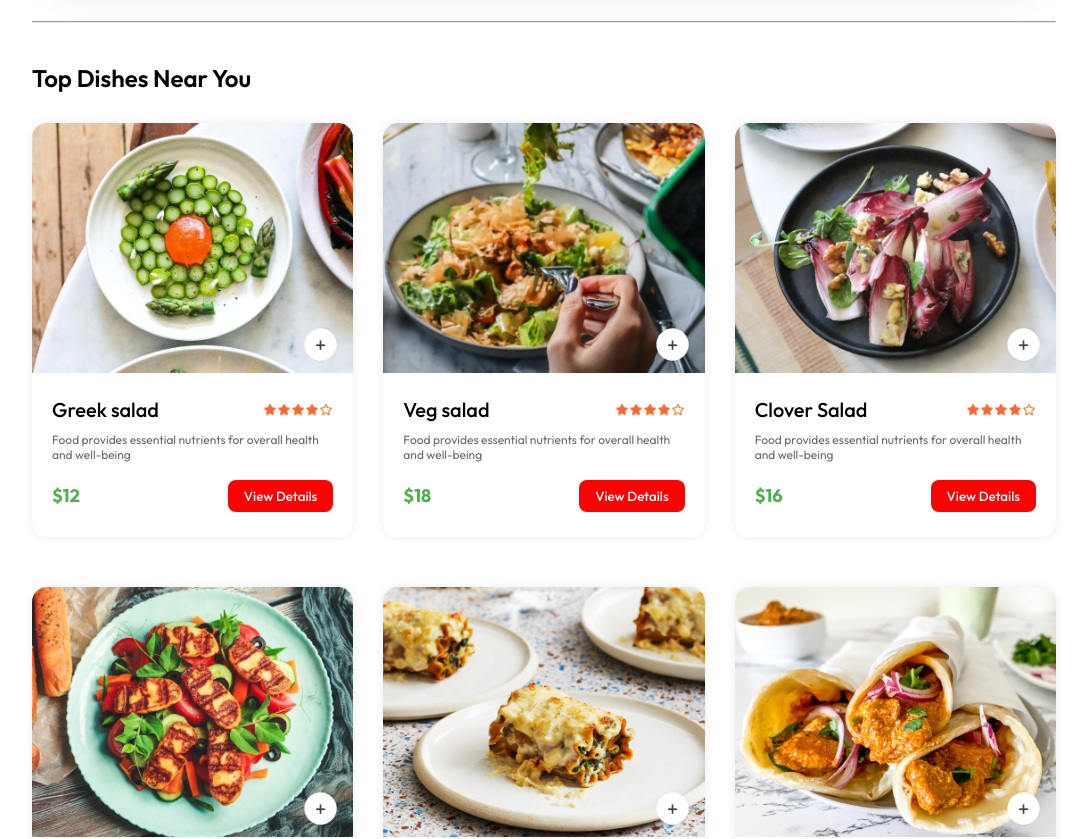
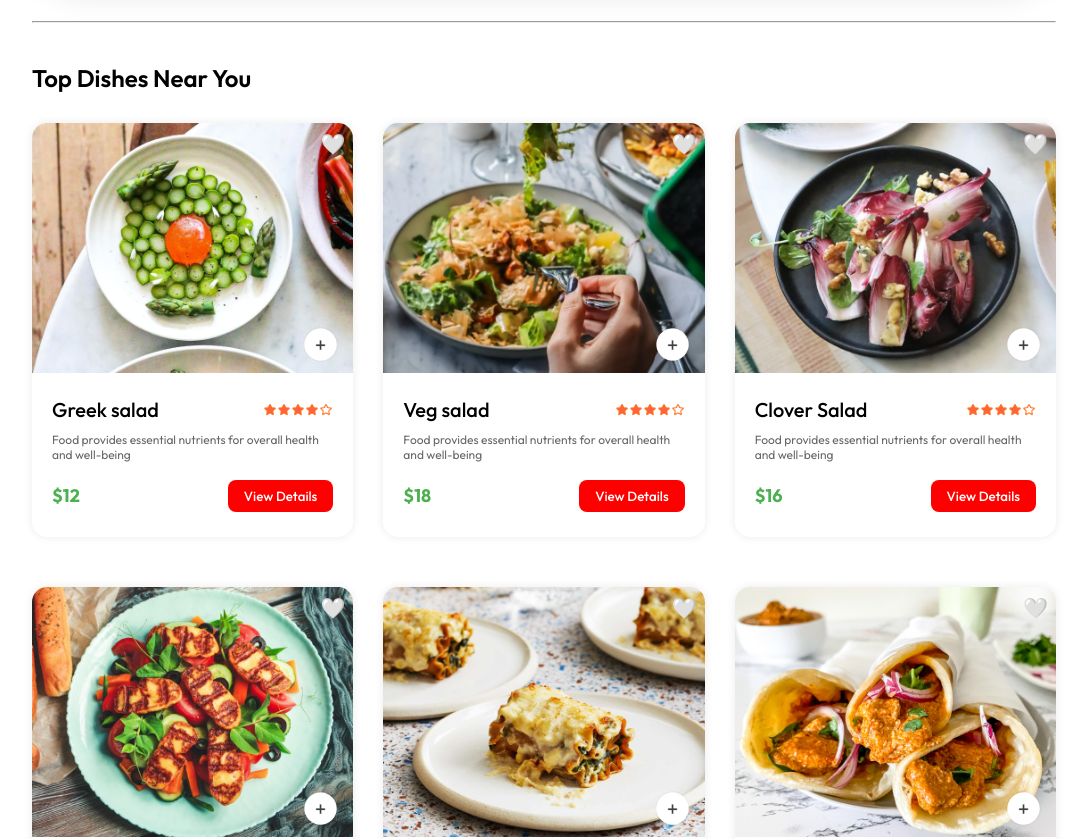
Before and after one commit to swayam03275/Foodie, a React (Vite) app in the folder frontend/: page / in a window 1280 px wide. Shown: the part 800-1639 px from the top of the page, without its empty margins (96-1183 px from the left). Built offline with nearby package versions, Linux system fonts and the light colour scheme.

Commit message:
Add: favorites/wishlist-feature

```diff
--- a/frontend/src/App.jsx
+++ b/frontend/src/App.jsx
@@ -1,4 +1,3 @@
-
 import React, { useState } from "react";
 import Navbar from "./components/Navbar/Navbar";
 import { Routes, Route } from "react-router-dom";
@@ -12,8 +11,8 @@ import ThemeContextProvider from "./components/context/ThemeContext";
 import FoodDetail from "./components/FoodDetail/FoodDetail";
 import CartSummaryBar from "./components/CartSummaryBar/CartSummaryBar";
 import ScrollToTop from './components/ScrollToTop';
-
-
+import Wishlist from './pages/wishlist/wishlist';
+import { Toaster } from 'react-hot-toast';
 
 const App = () => {
   const [showLogin, setShowLogin] = useState(false);
@@ -21,21 +20,22 @@ const App = () => {
     <ThemeContextProvider>
       <>
         {showLogin ? <LoginPopup setShowLogin={setShowLogin} /> : <></>}
-         <ScrollToTop />
+        <ScrollToTop />
         <div className="app">
           <Navbar setShowLogin={setShowLogin} />
           <Routes>
             <Route path="/" element={<Home />} />
             <Route path="/cart" element={<Cart />} />
             <Route path="/order" element={<PlaceOrder />} />
-            <Route path="/food/:id" element={<FoodDetail />}></Route>
+            <Route path="/food/:id" element={<FoodDetail />} />
+            <Route path="/wishlist" element={<Wishlist />} />
           </Routes>
-           <CartSummaryBar />
+          <CartSummaryBar />
           <AppDownload />
           <Footer />
         </div>
+        <Toaster position="top-center" />
       </>
-
     </ThemeContextProvider>
   );
 };
--- a/frontend/src/components/FoodItem/FoodItem.css
+++ b/frontend/src/components/FoodItem/FoodItem.css
@@ -77,3 +77,11 @@
 .food-item-counter img {
     width: 30px;
 }
+
+.wishlist-icon {
+  font-size: 20px;
+  cursor: pointer;
+  position: absolute;
+  top: 8px;
+  right: 8px;
+}
--- a/frontend/src/components/FoodItem/FoodItem.jsx
+++ b/frontend/src/components/FoodItem/FoodItem.jsx
@@ -1,21 +1,50 @@
-import React, { useContext } from "react";
+import React, { useContext, useEffect, useState } from "react";
 import "./FoodItem.css";
 import { assets } from "../../assets/frontend_assets/assets";
 import { StoreContext } from "../context/StoreContext";
 import { useNavigate } from "react-router-dom";
+
 const FoodItem = ({ id, name, price, description, image }) => {
   const { cartItems, removeFromCart, addToCart } = useContext(StoreContext);
+  const [isWishlisted, setIsWishlisted] = useState(false);
   const navigate = useNavigate();
+
+  useEffect(() => {
+    const stored = JSON.parse(localStorage.getItem("wishlist")) || [];
+    setIsWishlisted(stored.includes(id));
+  }, [id]);
+
+  const toggleWishlist = () => {
+    const stored = JSON.parse(localStorage.getItem("wishlist")) || [];
+    let updated;
+
+    if (stored.includes(id)) {
+      updated = stored.filter((itemId) => itemId !== id);
+      setIsWishlisted(false);
+    } else {
+      updated = [...stored, id];
+      setIsWishlisted(true);
+    }
+
+    localStorage.setItem("wishlist", JSON.stringify(updated));
+  };
+
   const handleClick = () => {
     navigate(`/food/${id}`);
   };
+
   return (
     <div>
       <div className="food-item">
         <div className="food-item-img-container">
           <img className="food-item-image" src={image} alt="" />
           {!cartItems[id] ? (
-            <img className="add" onClick={() => addToCart(id)} src={assets.add_icon_white} alt="" />
+            <img
+              className="add"
+              onClick={() => addToCart(id)}
+              src={assets.add_icon_white}
+              alt=""
+            />
           ) : (
             <div className="food-item-counter">
               <img onClick={() => removeFromCart(id)} src={assets.remove_icon_red} alt="" />
@@ -23,6 +52,9 @@ const FoodItem = ({ id, name, price, description, image }) => {
               <img onClick={() => addToCart(id)} src={assets.add_icon_green} alt="" />
             </div>
           )}
+          <div className="wishlist-icon" onClick={toggleWishlist}>
+            {isWishlisted ? "💖" : "🤍"}
+          </div>
         </div>
         <div className="food-item-info">
           <div className="food-item-name-rating">
--- a/frontend/src/components/Navbar/Navbar.jsx
+++ b/frontend/src/components/Navbar/Navbar.jsx
@@ -50,6 +50,9 @@ const Navbar = ({ setShowLogin }) => {
         >
           Mobile-App
         </a>
+
+        <Link to="/wishlist" className="nav-link">Wishlist</Link>
+
         <a
           href="#footer"
           onClick={() => setMenu("contact-us")}
--- /dev/null
+++ b/frontend/src/pages/wishlist/wishlist.jsx
@@ -0,0 +1,31 @@
+import  { useEffect, useState, useContext } from 'react';
+import { StoreContext } from '../../components/context/StoreContext';
+import FoodItem from '../../components/FoodItem/FoodItem';
+
+const Wishlist = () => {
+  const { food_list } = useContext(StoreContext);
+  const [wishlistedItems, setWishlistedItems] = useState([]);
+
+  useEffect(() => {
+    const wishlistIds = JSON.parse(localStorage.getItem('wishlist')) || [];
+    const filtered = food_list.filter(food => wishlistIds.includes(food._id));
+    setWishlistedItems(filtered);
+  }, [food_list]);
+
+  return (
+    <div className="wishlist-page">
+      <h2>💖 Your Wishlist</h2>
+      {wishlistedItems.length === 0 ? (
+        <p>No items wishlisted yet!</p>
+      ) : (
+        <div className="food-display-list">
+          {wishlistedItems.map(item => (
+            <FoodItem key={item._id} {...item} />
+          ))}
+        </div>
+      )}
+    </div>
+  );
+};
+
+export default Wishlist;
```
